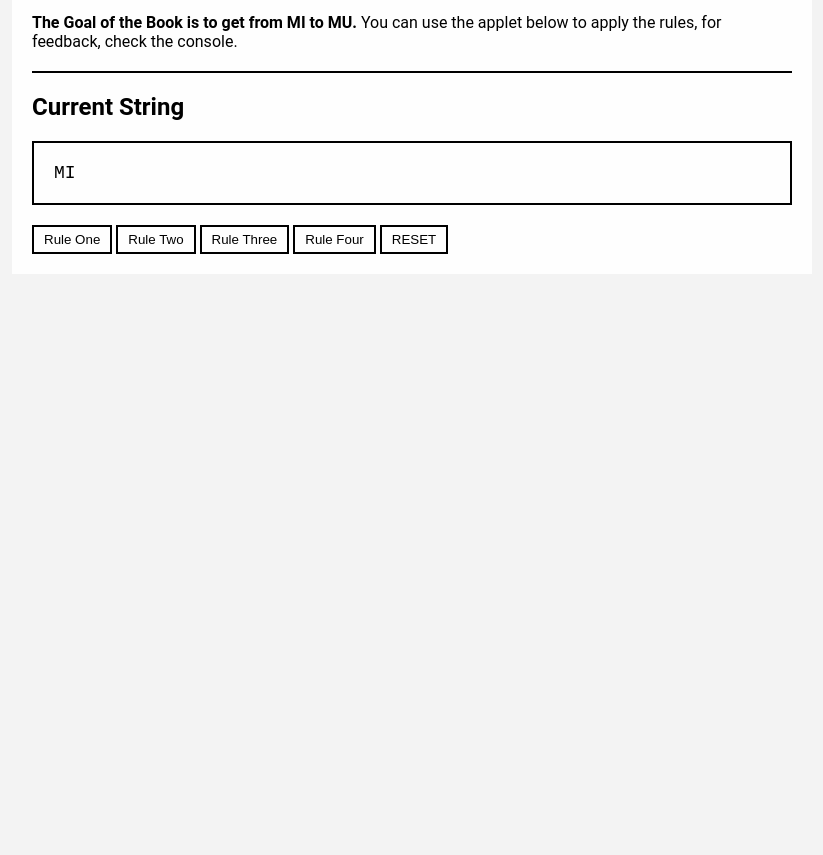
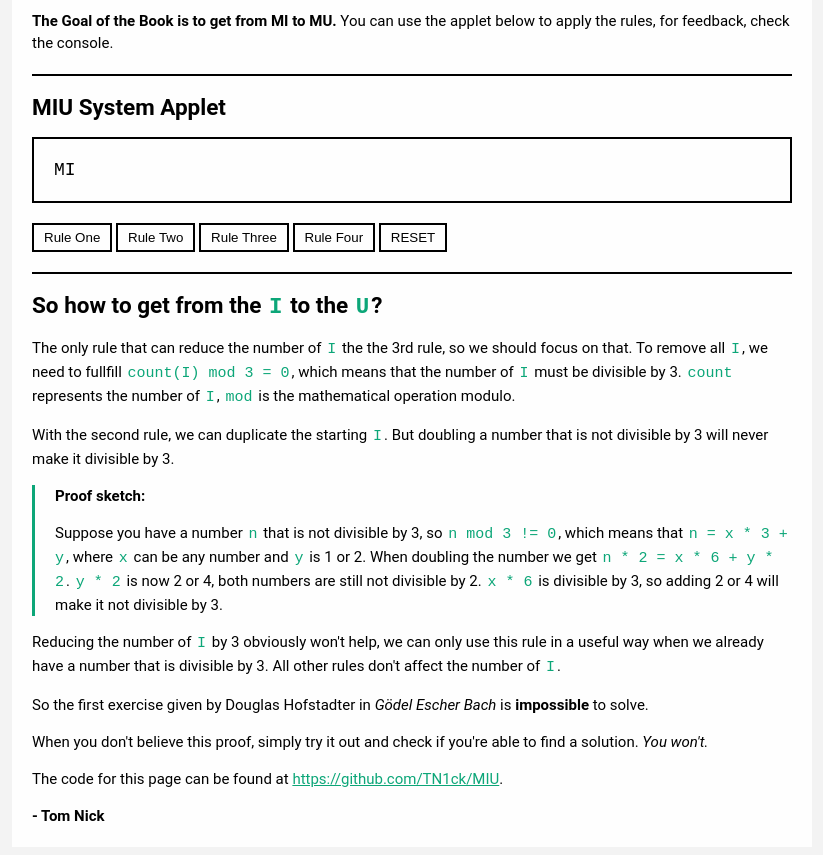
Before and after one commit to TN1ck/MIU, a plain HTML site: page index.html in a window 1280 px wide. Shown: the part 257-1112 px from the top of the page, without its empty margins (228-1051 px from the left). Before the commit the page ends 800 px from the top, so only its background shows below. Drawn offline with Linux system fonts and the light colour scheme.

Commit message:
adds proof and some style changes

```diff
--- a/index.html
+++ b/index.html
@@ -23,7 +23,7 @@
             You can use the applet below to apply the rules, for feedback, check the console.
         </p>
         <hr />
-        <h2>Current String</h2>
+        <h2>MIU System Applet</h2>
         <div id="result" class="result">
         </div>
         <button id="ruleOne">
@@ -41,6 +41,33 @@
         <button id="reset">
             RESET
         </button>
+        <hr />
+        <h2>So how to get from the <code>I</code> to the <code>U</code>?</h2>
+
+        <p>The only rule that can reduce the number of <code>I</code> the the 3rd rule, so we should focus on that.
+        To remove all <code>I</code>, we need to fullfill <code>count(I) mod 3 = 0</code>, which means that the number of <code>I</code> must be divisible by 3.
+        <code>count</code> represents the number of <code>I</code>, <code>mod</code> is the mathematical operation modulo.</p>
+
+        <p>With the second rule, we can duplicate the starting <code>I</code>.
+        But doubling a number that is not divisible by 3 will never make it divisible by 3.</p>
+
+        <blockquote>
+            <strong>Proof sketch:</strong>
+            <p>Suppose you have a number <code>n</code> that is not divisible by 3, so <code>n mod 3 != 0</code>, which means that <code>n = x * 3 + y</code>, where <code>x</code> can be any number and <code>y</code> is 1 or 2.
+            When doubling the number we get <code>n * 2 = x * 6 + y * 2</code>.
+            <code>y * 2</code> is now 2 or 4, both numbers are still not divisible by 2. <code>x * 6</code> is divisible by 3, so adding 2 or 4 will make it not divisible by 3.</p>
+        </blockquote>
+
+        <p>Reducing the number of <code>I</code> by 3 obviously won't help, we can only use this rule in a useful way when we already have a number that is divisible by 3.
+        All other rules don't affect the number of <code>I</code>.</p>
+
+        <p>So the first exercise given by Douglas Hofstadter in <em>Gödel Escher Bach</em> is <strong>impossible</strong> to solve.</p>
+
+        <p>When you don't believe this proof, simply try it out and check if you're able to find a solution. <em>You won't.</em></p>
+
+        <p>The code for this page can be found at <a href="https://github.com/TN1ck/MIU">https://github.com/TN1ck/MIU</a>.</p>
+
+        <strong itemprop="author">- Tom Nick</strong>
     </div>
     <script type="text/javascript" src="script.js"></script>
   </body>
--- a/style.css
+++ b/style.css
@@ -3,8 +3,10 @@
 }
 
 body {
-    font-family: 'Roboto', sans-serif;
+    font-family: 'Roboto', 'Helvetica Neue', Helvetica, Arial, sans-serif;
     background: #f3f3f3;
+    font-size: 15px;
+    line-height: 22px;
 }
 
 hr {
@@ -16,7 +18,7 @@ hr {
 }
 
 .container {
-    width: 800px;
+    max-width: 800px;
     margin: 0 auto;
     padding: 20px;
     background-color: #fefefe;
@@ -31,12 +33,6 @@ hr {
     word-break: break-all;
 }
 
-.piecity {
-    height: 100px;
-    width: 100px;
-    float: left;
-}
-
 button {
     background: none;
     border: 2px solid black;
@@ -44,9 +40,24 @@ button {
 }
 
 button:hover {
-    border-color: red;
+    border-color: #0ca678;
 }
 
 li {
     margin: 5px 0;
 }
+
+code {
+    color: #0ca678;
+    padding: 2px;
+}
+
+a {
+    color: #0ca678;
+}
+
+blockquote {
+    margin: 0;
+    padding-left: 20px;
+    border-left: 0.25em solid #0ca678;
+}
```
